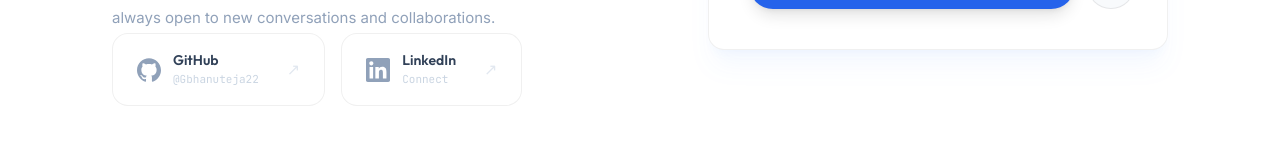
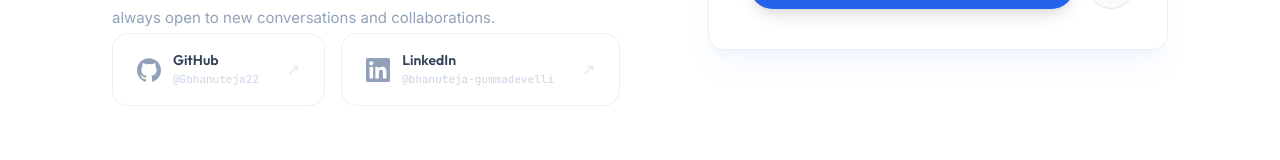
Before and after one commit to Gbhanuteja22/Portfolio2.0, a Next.js app: page / in a window 1280 px wide. Shown: the part 3163-3323 px from the top of the page. Built offline with nearby package versions, Linux system fonts and the light colour scheme.

Commit message:
Linkedin Username Fix

```diff
--- a/src/app/page.tsx
+++ b/src/app/page.tsx
@@ -383,7 +383,7 @@ export default function HomePage() {
                   <SiLinkedin className="text-2xl text-slate-400 group-hover:text-[#0A66C2] transition-colors" />
                   <div>
                     <p className="text-sm font-semibold text-slate-700 group-hover:text-slate-900 transition-colors" style={{ fontFamily: "var(--font-heading)" }}>LinkedIn</p>
-                    <p className="text-[11px] text-slate-300" style={{ fontFamily: "var(--font-mono)" }}>Connect</p>
+                    <p className="text-[11px] text-slate-300" style={{ fontFamily: "var(--font-mono)" }}>@bhanuteja-gummadevelli</p>
                   </div>
                   <span className="ml-4 text-slate-200 group-hover:text-slate-500 transition-colors">↗</span>
                 </motion.a>
```
